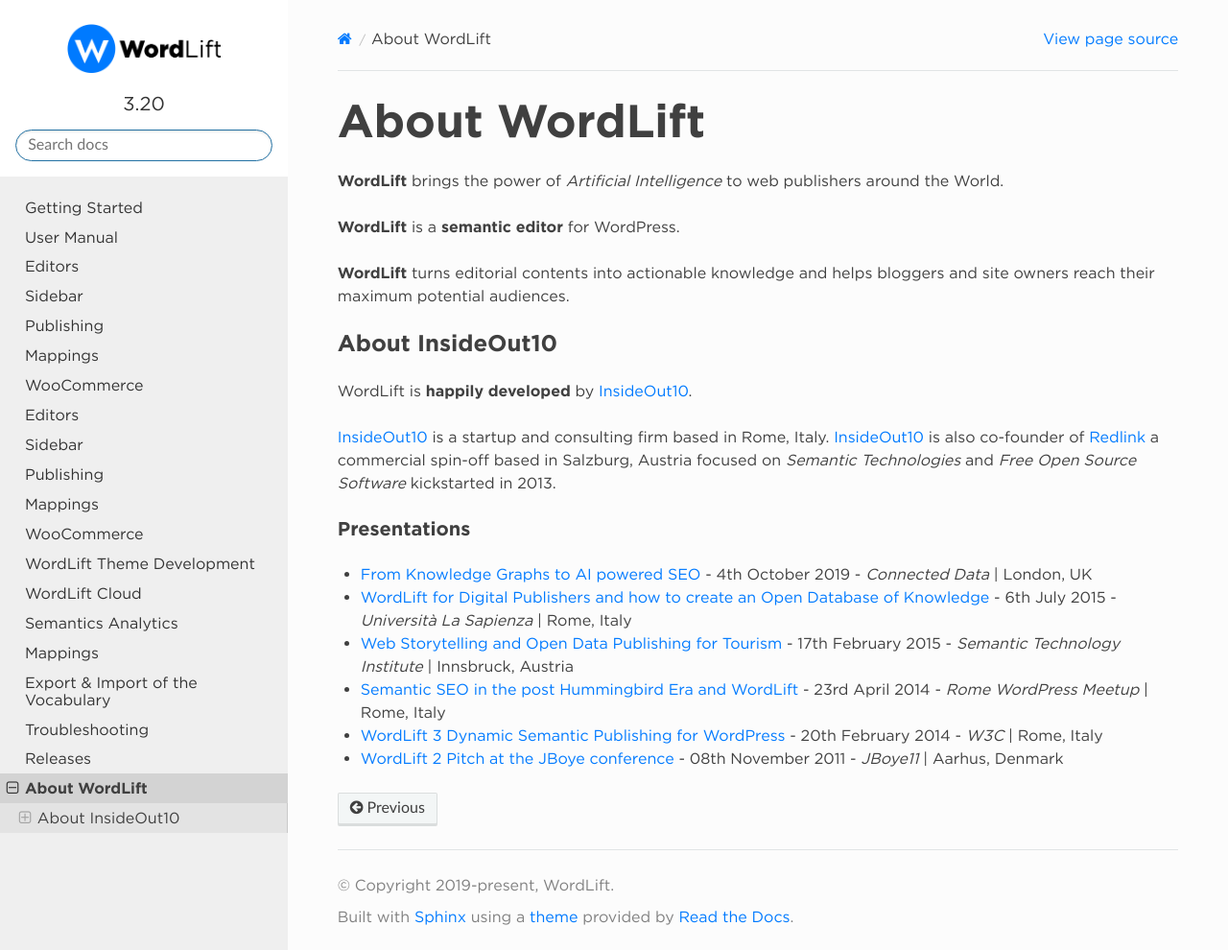
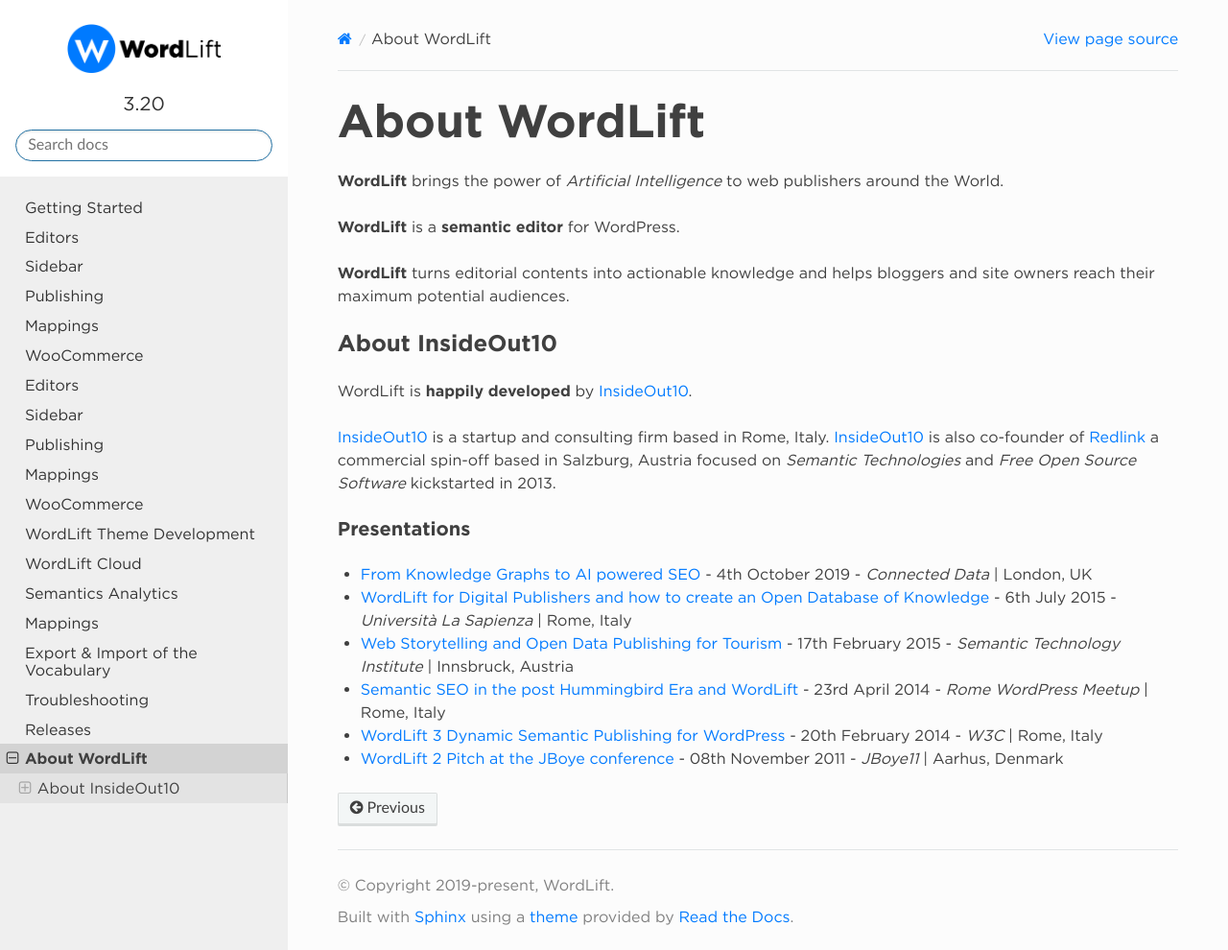
Before and after one commit to insideout10/wordlift-docs, a Sphinx documentation site: the page built from docs/about.rst, in a window 1280 px wide and 990 px high. Shown: the whole window at 96% size. Built offline with Sphinx 7.4.7 and the Read the Docs theme 2.0.0, drawn with Linux system fonts in a browser that asks for light colours; pages that are not in the unit, such as notebooks, are missing from menus.

Commit message:
Update index.rst

```diff
--- a/docs/index.rst
+++ b/docs/index.rst
@@ -30,12 +30,9 @@
 
 User Manual
 ---------------
-.. _user-manual:
 
 .. toctree::
    :maxdepth: 2
-
-   user-manual
 
    Editors <editors>
    Sidebar <sidebar>
```
